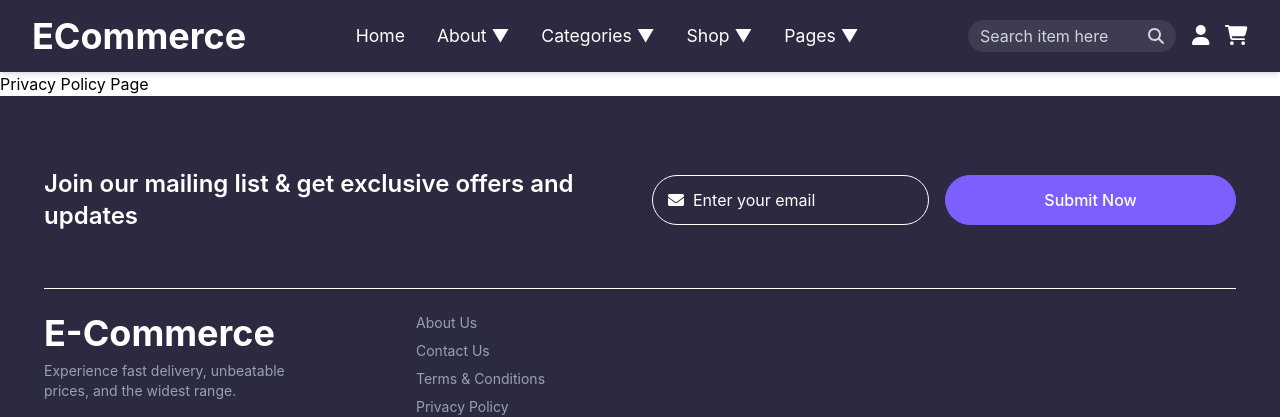
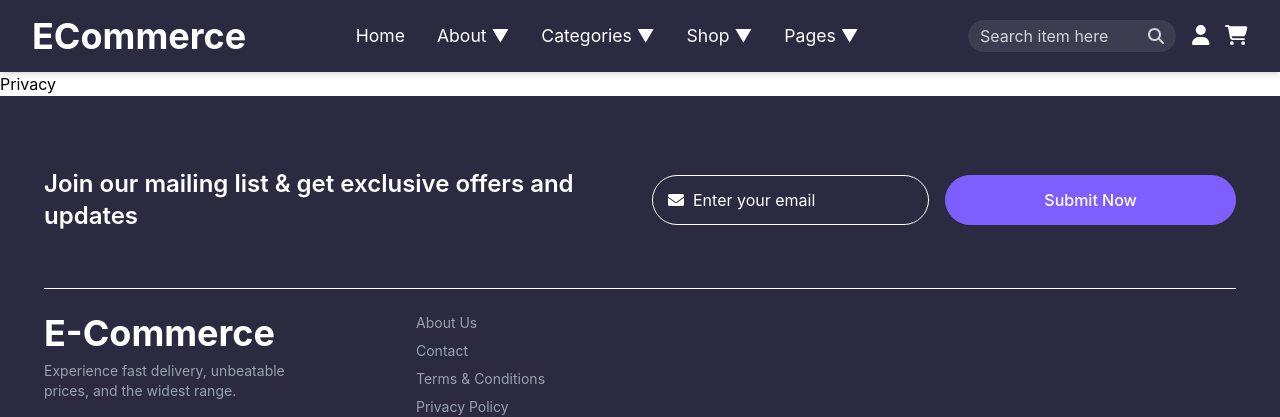
Before and after one commit to prince-sunsara/ECommerce-Frontend, a React (Vite) app: page /privacy in a window 1280 px wide. Shown: the top 417 px of the page. Built offline with nearby package versions, Linux system fonts and the light colour scheme.

Commit message:
Fixed: Routes and app import changes

```diff
--- a/src/App.jsx
+++ b/src/App.jsx
@@ -1,16 +1,19 @@
 import { BrowserRouter, Routes, Route, useLocation } from "react-router";
-import UserLogin from "./pages/LoginRegister/UserLogin";
-import SellerLogin from "./pages/SellerRegister/SellerLogin";
-import UserSignUp from "./pages/LoginRegister/UserSignUp";
-import SellerSignUp from "./pages/SellerRegister/SellerSignUp";
-import Navbar from "./layouts/Navbar";
-import { About, AboutUs, Contact, Home, Team } from "./pages";
-import Footer from "./layouts/Footer";
-import ContactUs from "./pages/ContactUs";
-import Terms from "./pages/Terms";
-import Privacy from "./pages/Privacy";
-import HelpCenter from "./pages/HelpCenter";
-import FAQ from "./pages/FAQ";
+import { Navbar, Footer } from "./layouts";
+import {
+  AboutUs,
+  Contact,
+  Home,
+  Team,
+  Terms,
+  FAQ,
+  HelpCenter,
+  Privacy,
+  UserLogin,
+  SellerLogin,
+  UserSignUp,
+  SellerSignUp,
+} from "./pages";
 
 function AppWrapper() {
   const location = useLocation();
@@ -35,25 +38,23 @@ function AppWrapper() {
 
       <Routes>
         <Route path="/" element={<Home />} />
-        <Route path="/about" element={<About />}>
-          <Route path="about us" element={<AboutUs />} />
-          <Route path="team" element={<Team />} />
-          <Route path="contact" element={<Contact />} />
-        </Route>
+
         <Route path="/user-login" element={<UserLogin />} />
         <Route path="/user-sign-up" element={<UserSignUp />} />
         <Route path="/seller-login" element={<SellerLogin />} />
         <Route path="/seller-sign-up" element={<SellerSignUp />} />
-      </Routes>
-      <Routes>
+
         <Route path="/about-us" element={<AboutUs />} />
-        <Route path="/contact-us" element={<ContactUs />} />
+        <Route path="/team" element={<Team />} />
+        <Route path="/contact-us" element={<Contact />} />
+
         <Route path="/terms" element={<Terms />} />
         <Route path="/privacy" element={<Privacy />} />
         <Route path="/faq" element={<FAQ />} />
         <Route path="/help-center" element={<HelpCenter />} />
       </Routes>
-            {!shouldHideNavbar && (
+
+      {!shouldHideNavbar && (
         <>
           <Footer />
         </>
--- a/src/layouts/Navbar.jsx
+++ b/src/layouts/Navbar.jsx
@@ -10,7 +10,7 @@ import { useState } from "react";
 const Navbar = () => {
   const [openMenu, setOpenMenu] = useState(null);
   const menus = {
-    About: ["About Us", "Team", "Contact"],
+    About: ["About-Us", "Team", "Contact"],
     Categories: [
       "Shoes",
       "Clothing",
@@ -76,7 +76,7 @@ const Navbar = () => {
                     >
                       {menus[menu].map((item, index) => (
                         <Link
-                          to={`/${menu}/${item}`}
+                          to={item === "Contact" ? "/contact-us" : `/${item}`}
                           key={index}
                           className="hover:bg-[#4e4c66] px-3 py-2 rounded-md whitespace-nowrap"
                         >
--- /dev/null
+++ b/src/layouts/index.js
@@ -0,0 +1,4 @@
+import Footer from "./Footer";
+import Navbar from "./Navbar";
+
+export { Footer, Navbar };
--- a/src/pages/About/About.jsx
+++ /dev/null
@@ -1,11 +0,0 @@
-import { Outlet } from "react-router";
-
-const About = () => {
-  return (
-    <>
-      <div className="text-yellow">About</div>
-      {/* <Outlet />; */}
-    </>
-  );
-};
-export default About;
--- a/src/pages/FAQ.jsx
+++ b/src/pages/FAQ.jsx
@@ -1,2 +1,7 @@
-const FAQ = () => <h1>FAQ Page</h1>;
+import React from "react";
+
+const FAQ = () => {
+  return <div>FAQ</div>;
+};
+
 export default FAQ;
--- a/src/pages/HelpCenter.jsx
+++ b/src/pages/HelpCenter.jsx
@@ -1,2 +1,5 @@
-const HelpCenter = () => <h1>Help Center Page</h1>;
+const HelpCenter = () => {
+  return <div>HelpCenter</div>;
+};
+
 export default HelpCenter;
--- a/src/pages/Privacy.jsx
+++ b/src/pages/Privacy.jsx
@@ -1,2 +1,7 @@
-const Privacy = () => <h1>Privacy Policy Page</h1>;
+import React from "react";
+
+const Privacy = () => {
+  return <div>Privacy</div>;
+};
+
 export default Privacy;
--- a/src/pages/index.js
+++ b/src/pages/index.js
@@ -1,7 +1,27 @@
 import Home from "./Home";
-import About from "./About/About";
-import AboutUs from "./About/AboutUs";
-import Team from "./About/Team";
-import Contact from "./About/Contact";
+import AboutUs from "./AboutUs";
+import Team from "./Team";
+import Contact from "./Contact";
+import Terms from "./Terms";
+import FAQ from "./FAQ";
+import HelpCenter from "./HelpCenter";
+import Privacy from "./Privacy";
+import SellerSignUp from "./SellerRegister/SellerSignUp";
+import UserSignUp from "./LoginRegister/UserSignUp";
+import SellerLogin from "./SellerRegister/SellerLogin";
+import UserLogin from "./LoginRegister/UserLogin";
 
-export { Home, AboutUs, About, Team, Contact };
+export {
+  Home,
+  AboutUs,
+  Team,
+  Contact,
+  Terms,
+  FAQ,
+  HelpCenter,
+  Privacy,
+  SellerSignUp,
+  UserSignUp,
+  SellerLogin,
+  UserLogin,
+};
--- a/src/utils/constants.js
+++ b/src/utils/constants.js
@@ -14,7 +14,7 @@ export const COMPANY_EMAIL = "majestoteam@.com";
 // Navigation Links
 export const NAV_LINKS = [
   { path: "/about-us", label: "About Us" },
-  { path: "/contact-us", label: "Contact Us" },
+  { path: "/contact-us", label: "Contact" },
   { path: "/terms", label: "Terms & Conditions" },
   { path: "/privacy", label: "Privacy Policy" },
   { path: "/faq", label: "FAQ" },
```
Also changed, not shown: src/pages/AboutUs.jsx (renamed from src/pages/About/AboutUs.jsx), src/pages/Contact.jsx (renamed from src/pages/About/Contact.jsx), src/pages/Team.jsx (renamed from src/pages/About/Team.jsx).
